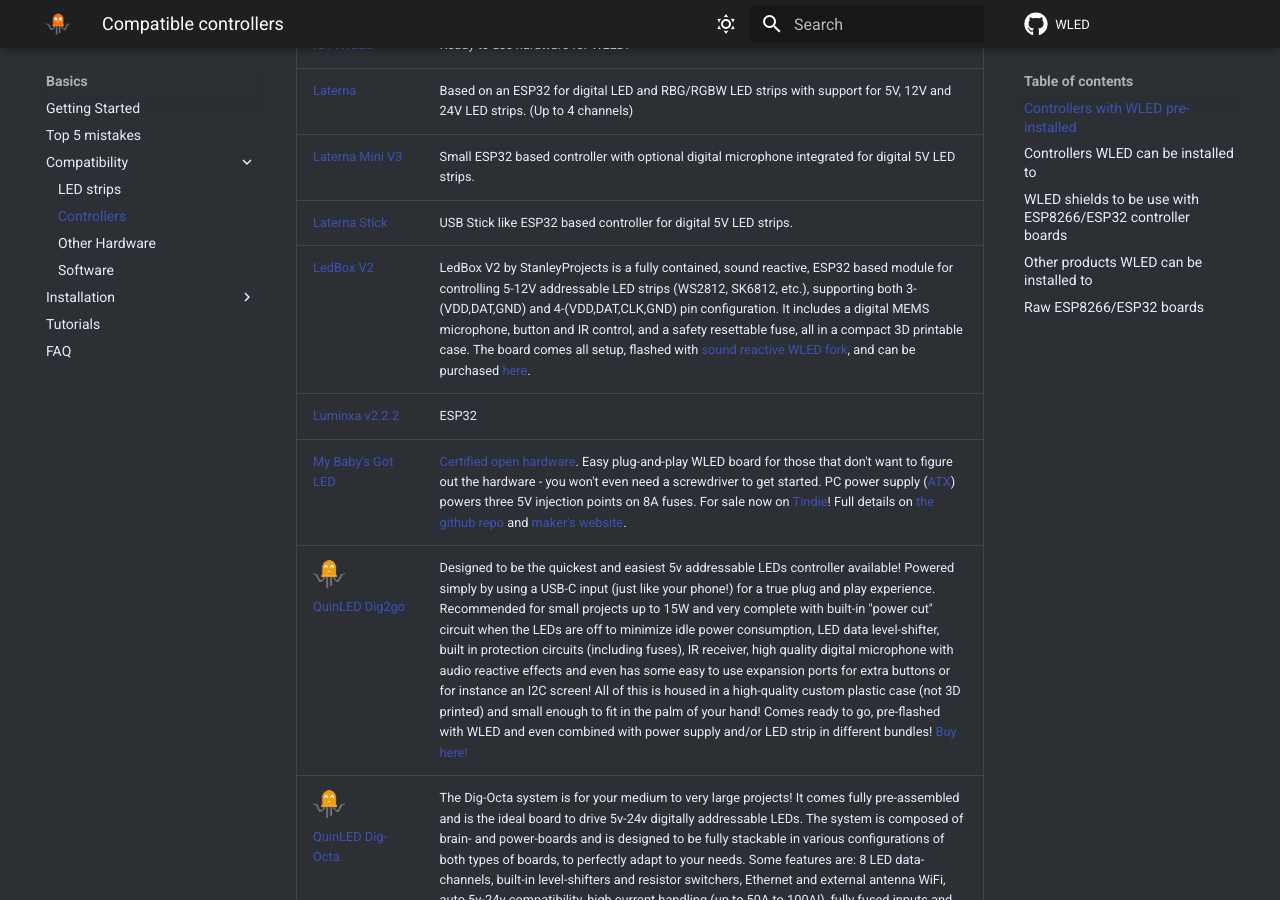
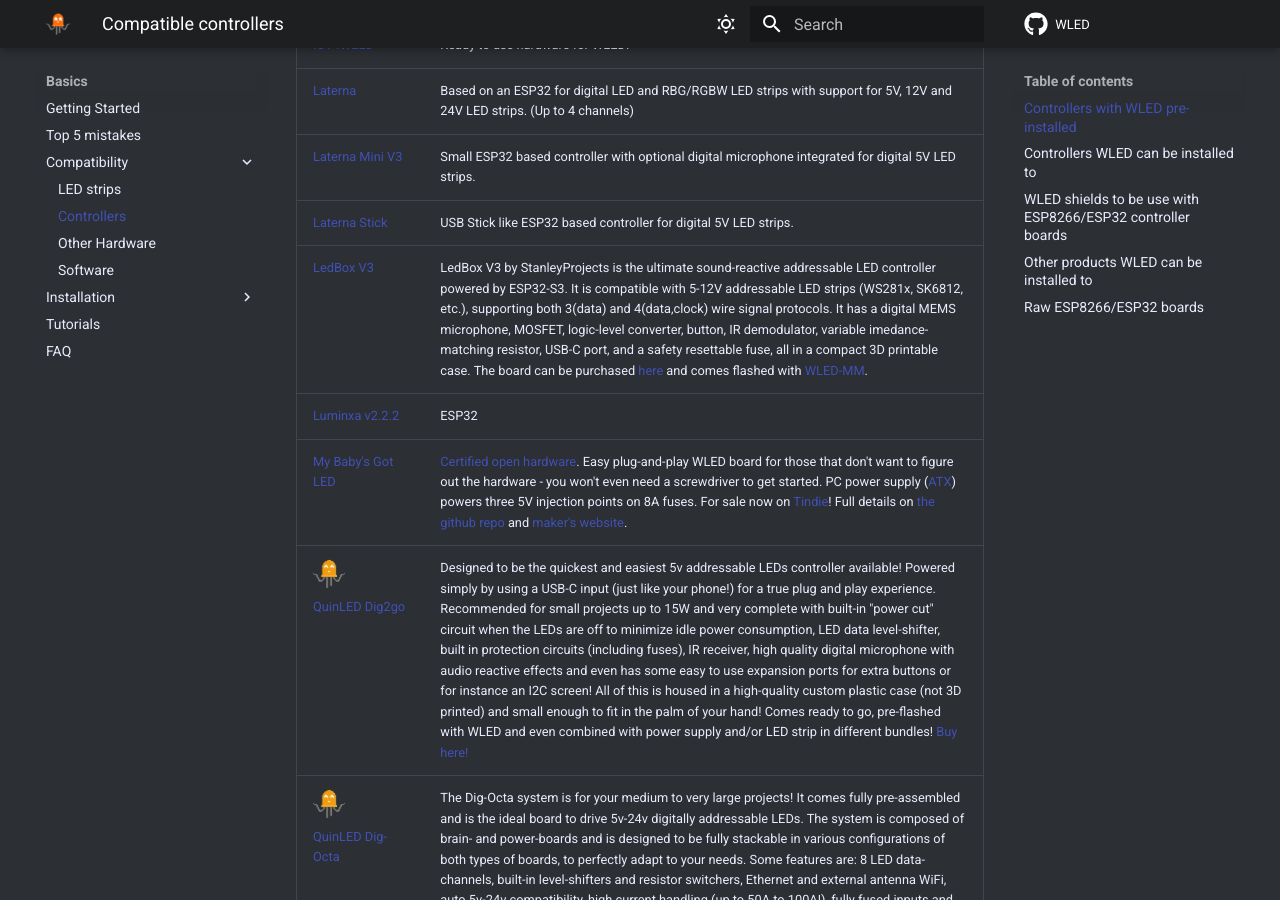
Before and after one commit to Aircoookie/WLED-Docs, an MkDocs documentation site: the page built from docs/basics/compatible-controllers.md, in a window 1280 px wide and 900 px high, scrolled down 4307 px. Built offline with MkDocs 1.6.1 and Material for MkDocs 9.7.7, drawn with Linux system fonts in a browser that asks for light colours; comment, search, counter and statistics services are not loaded.

Commit message:
Update compatible-controllers.md
Updating LedBox V3 description

```diff
--- a/docs/basics/compatible-controllers.md
+++ b/docs/basics/compatible-controllers.md
@@ -59,7 +59,7 @@
 [Laterna](https://github.com/Planet-Laterna/Laterna) | Based on an ESP32 for digital LED and RBG/RGBW LED strips with support for 5V, 12V and 24V LED strips. (Up to 4 channels)
 [Laterna Mini V3](https://github.com/Planet-Laterna/Laterna-mini-V3) | Small ESP32 based controller with optional digital microphone integrated for digital 5V LED strips.
 [Laterna Stick](https://github.com/Planet-Laterna/Laterna_Stick) | USB Stick like ESP32 based controller for digital 5V LED strips.
-[LedBox V2](https://stanleyprojects.com/projects/ledbox_v2/) | LedBox V2 by StanleyProjects is a fully contained, sound reactive, ESP32 based module for controlling 5-12V addressable LED strips (WS2812, SK6812, etc.), supporting both 3-(VDD,DAT,GND) and 4-(VDD,DAT,CLK,GND) pin configuration. It includes a digital MEMS microphone, button and IR control, and a safety resettable fuse, all in a compact 3D printable case. The board comes all setup, flashed with <a href=https://github.com/atuline/WLED>sound reactive WLED fork</a>, and can be purchased [here](https://www.tindie.com/products/stanleyprojects/ledbox-v2/).
+[LedBox V3](https://stanleyprojects.com/projects/ledbox_v3/) | LedBox V3 by StanleyProjects is the ultimate sound-reactive addressable LED controller powered by ESP32-S3. It is compatible with 5-12V addressable LED strips (WS281x, SK6812, etc.), supporting both 3(data) and 4(data,clock) wire signal protocols. It has a digital MEMS microphone, MOSFET, logic-level converter, button, IR demodulator, variable imedance-matching resistor, USB-C port, and a safety resettable fuse, all in a compact 3D printable case. The board can be purchased [here](https://www.tindie.com/products/stanleyprojects/ledbox-v3/) and comes flashed with [WLED-MM](https://github.com/MoonModules/WLED).
 [Luminxa v2.2.2](https://luminxa.com/product/luminxa-2-2-2/) | ESP32 | ESP32 Based board with 12 WS2812 LEDs Onboard (6 on each side) + Gyro Sensor (Business project)
 [My Baby's Got LED](https://tindie.com/products/mcqn_ltd/my-babys-got-led/)| [Certified open hardware](https://certification.oshwa.org/uk000030.html). Easy plug-and-play WLED board for those that don't want to figure out the hardware - you won't even need a screwdriver to get started. PC power supply ([ATX](https://en.wikipedia.org/wiki/ATX#:~:text=An%20ATX%20power%20supply%20provides,the%20original%2020-pin%20version.)) powers three 5V injection points on 8A fuses. For sale now on [Tindie](https://tindie.com/products/mcqn_ltd/my-babys-got-led/)! Full details on [the github repo](https://github.com/mcqn/my-babys-got-led) and [maker's website](https://mcqn.com/ibal223/).
 ![Gold Member](../assets/images/content/akemi_gold.png)<br/> [QuinLED Dig2go](https://quinled.info/quinled-dig2go/) | Designed to be the quickest and easiest 5v addressable LEDs controller available! Powered simply by using a USB-C input (just like your phone!) for a true plug and play experience. Recommended for small projects up to 15W and very complete with built-in "power cut" circuit when the LEDs are off to minimize idle power consumption, LED data level-shifter, built in protection circuits (including fuses), IR receiver, high quality digital microphone with audio reactive effects and even has some easy to use expansion ports for extra buttons or for instance an I2C screen! All of this is housed in a high-quality custom plastic case (not 3D printed) and small enough to fit in the palm of your hand! Comes ready to go, pre-flashed with WLED and even combined with power supply and/or LED strip in different bundles! [Buy here!](https://dig2go.info/dig2go-buying-page/)
```
